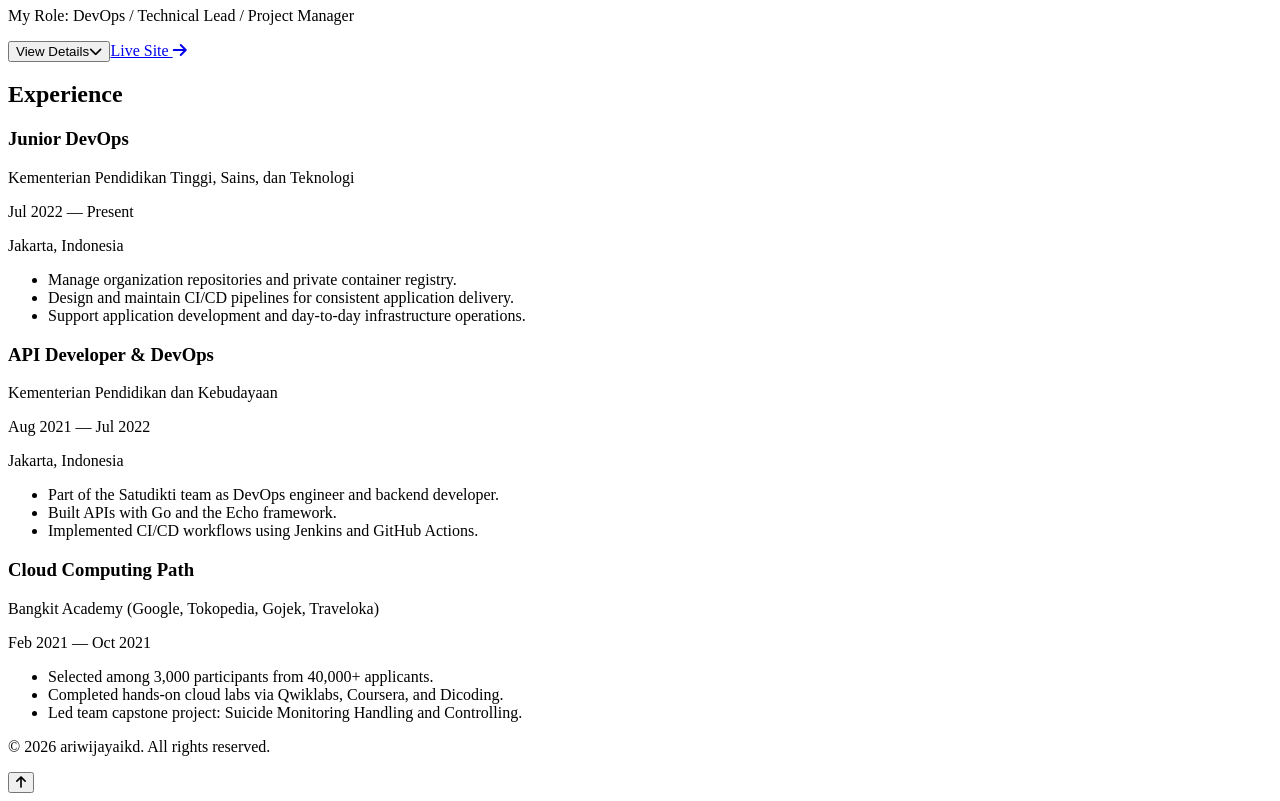
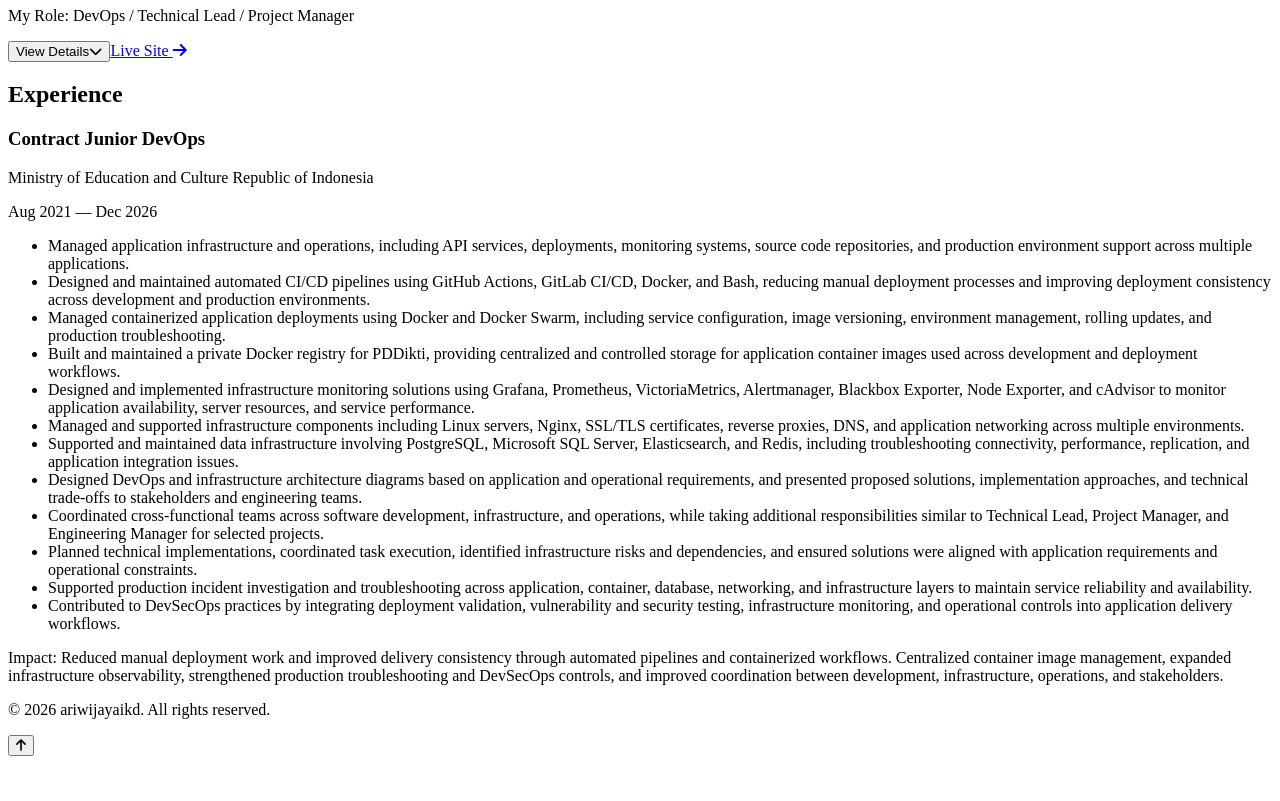
Before and after one commit to ariwijayaikd/profile, a React (Vite) app: page / in a window 1280 px wide. Shown: the part 3760-4561 px from the top of the page. After the commit the page ends 4524 px from the top, so only its background shows below. Built offline with nearby package versions, Linux system fonts and the light colour scheme; the HTML template or start-up script is replaced by a standard one.

Commit message:
feat: align experience and CV content

```diff
--- a/src/components/Experience.tsx
+++ b/src/components/Experience.tsx
@@ -26,6 +26,11 @@
                   <li key={highlight}>{highlight}</li>
                 ))}
               </ul>
+
+              <p className="experience__impact">
+                <span className="experience__impact-label">Impact:</span>{' '}
+                {item.impact}
+              </p>
             </article>
           ))}
         </div>
--- a/src/data/experience.ts
+++ b/src/data/experience.ts
@@ -5,42 +5,30 @@
   period: string
   location?: string
   highlights: string[]
+  impact: string
 }
 
 export const experiences: ExperienceItem[] = [
   {
-    id: 'kemdikbud-junior-devops',
-    role: 'Junior DevOps',
-    company: 'Kementerian Pendidikan Tinggi, Sains, dan Teknologi',
-    period: 'Jul 2022 — Present',
-    location: 'Jakarta, Indonesia',
+    id: 'ministry-contract-junior-devops',
+    role: 'Contract Junior DevOps',
+    company: 'Ministry of Education and Culture Republic of Indonesia',
+    period: 'Aug 2021 — Dec 2026',
     highlights: [
-      'Manage organization repositories and private container registry.',
-      'Design and maintain CI/CD pipelines for consistent application delivery.',
-      'Support application development and day-to-day infrastructure operations.',
+      'Managed application infrastructure and operations, including API services, deployments, monitoring systems, source code repositories, and production environment support across multiple applications.',
+      'Designed and maintained automated CI/CD pipelines using GitHub Actions, GitLab CI/CD, Docker, and Bash, reducing manual deployment processes and improving deployment consistency across development and production environments.',
+      'Managed containerized application deployments using Docker and Docker Swarm, including service configuration, image versioning, environment management, rolling updates, and production troubleshooting.',
+      'Built and maintained a private Docker registry for PDDikti, providing centralized and controlled storage for application container images used across development and deployment workflows.',
+      'Designed and implemented infrastructure monitoring solutions using Grafana, Prometheus, VictoriaMetrics, Alertmanager, Blackbox Exporter, Node Exporter, and cAdvisor to monitor application availability, server resources, and service performance.',
+      'Managed and supported infrastructure components including Linux servers, Nginx, SSL/TLS certificates, reverse proxies, DNS, and application networking across multiple environments.',
+      'Supported and maintained data infrastructure involving PostgreSQL, Microsoft SQL Server, Elasticsearch, and Redis, including troubleshooting connectivity, performance, replication, and application integration issues.',
+      'Designed DevOps and infrastructure architecture diagrams based on application and operational requirements, and presented proposed solutions, implementation approaches, and technical trade-offs to stakeholders and engineering teams.',
+      'Coordinated cross-functional teams across software development, infrastructure, and operations, while taking additional responsibilities similar to Technical Lead, Project Manager, and Engineering Manager for selected projects.',
+      'Planned technical implementations, coordinated task execution, identified infrastructure risks and dependencies, and ensured solutions were aligned with application requirements and operational constraints.',
+      'Supported production incident investigation and troubleshooting across application, container, database, networking, and infrastructure layers to maintain service reliability and availability.',
+      'Contributed to DevSecOps practices by integrating deployment validation, vulnerability and security testing, infrastructure monitoring, and operational controls into application delivery workflows.',
     ],
-  },
-  {
-    id: 'kemdikbud-api-devops',
-    role: 'API Developer & DevOps',
-    company: 'Kementerian Pendidikan dan Kebudayaan',
-    period: 'Aug 2021 — Jul 2022',
-    location: 'Jakarta, Indonesia',
-    highlights: [
-      'Part of the Satudikti team as DevOps engineer and backend developer.',
-      'Built APIs with Go and the Echo framework.',
-      'Implemented CI/CD workflows using Jenkins and GitHub Actions.',
-    ],
-  },
-  {
-    id: 'bangkit-cloud',
-    role: 'Cloud Computing Path',
-    company: 'Bangkit Academy (Google, Tokopedia, Gojek, Traveloka)',
-    period: 'Feb 2021 — Oct 2021',
-    highlights: [
-      'Selected among 3,000 participants from 40,000+ applicants.',
-      'Completed hands-on cloud labs via Qwiklabs, Coursera, and Dicoding.',
-      'Led team capstone project: Suicide Monitoring Handling and Controlling.',
-    ],
+    impact:
+      'Reduced manual deployment work and improved delivery consistency through automated pipelines and containerized workflows. Centralized container image management, expanded infrastructure observability, strengthened production troubleshooting and DevSecOps controls, and improved coordination between development, infrastructure, operations, and stakeholders.',
   },
 ]
--- a/src/data/socialLinks.ts
+++ b/src/data/socialLinks.ts
@@ -10,7 +10,7 @@
     label: 'GitHub',
   },
   {
-    href: '/I%20KADEK%20ARI%20WIJAYA_Curriculum%20Vitae_June.pdf',
+    href: '/I_KADEK_ARI_WIJAYA-Curriculum_Vitae.pdf',
     icon: 'fas fa-file-pdf',
     label: 'CV',
   },
--- a/src/styles.css
+++ b/src/styles.css
@@ -414,6 +414,25 @@
   left: 0;
   color: var(--primary);
   font-weight: bold;
+}
+
+.experience__impact {
+  margin-top: 1rem;
+  padding: 0.9rem 1rem;
+  border-left: 3px solid var(--primary);
+  border-radius: 0 var(--radius) var(--radius) 0;
+  background: rgba(102, 126, 234, 0.08);
+  color: var(--body);
+  line-height: 1.7;
+}
+
+.experience__impact-label {
+  color: var(--text);
+  font-weight: 600;
+}
+
+[data-theme='dark'] .experience__impact {
+  background: rgba(102, 126, 234, 0.14);
 }
 
 .btn {
```
Also changed, not shown: 2 other files (tests, documents, lock files or other folders).
